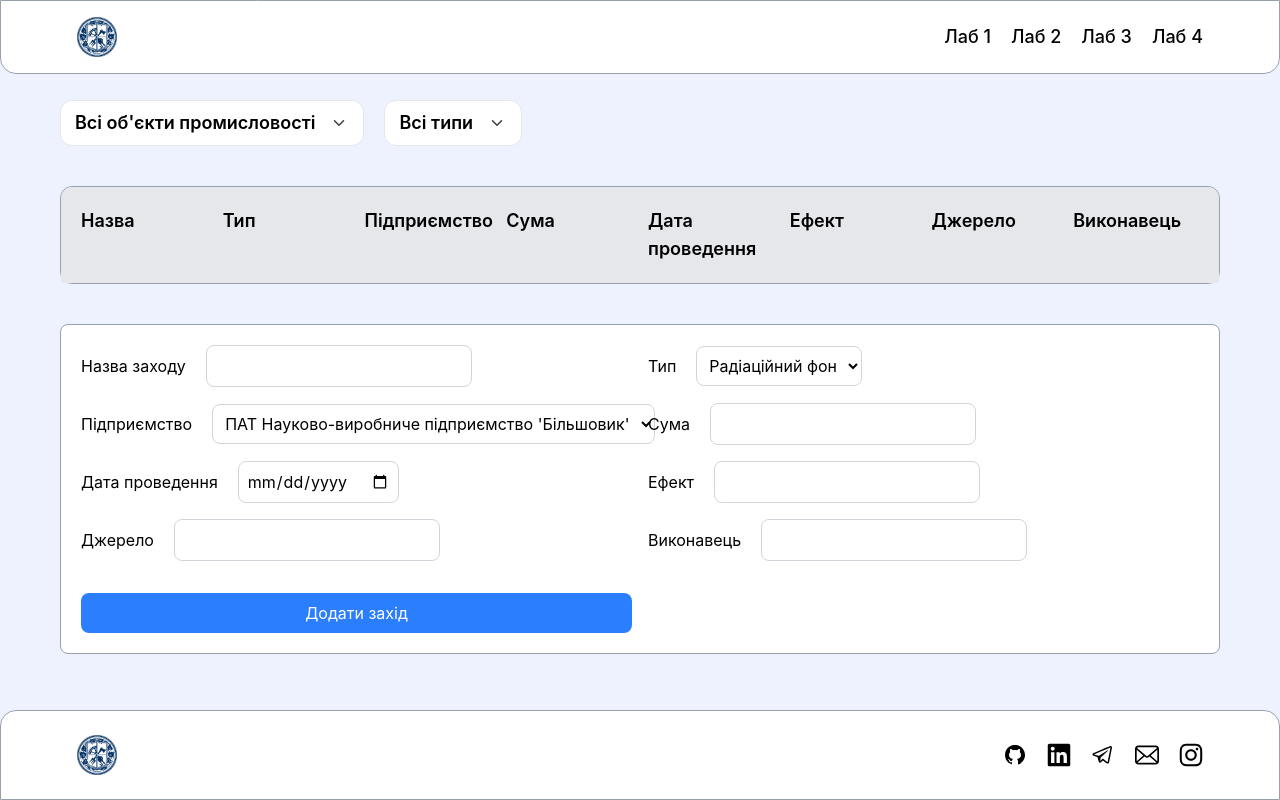
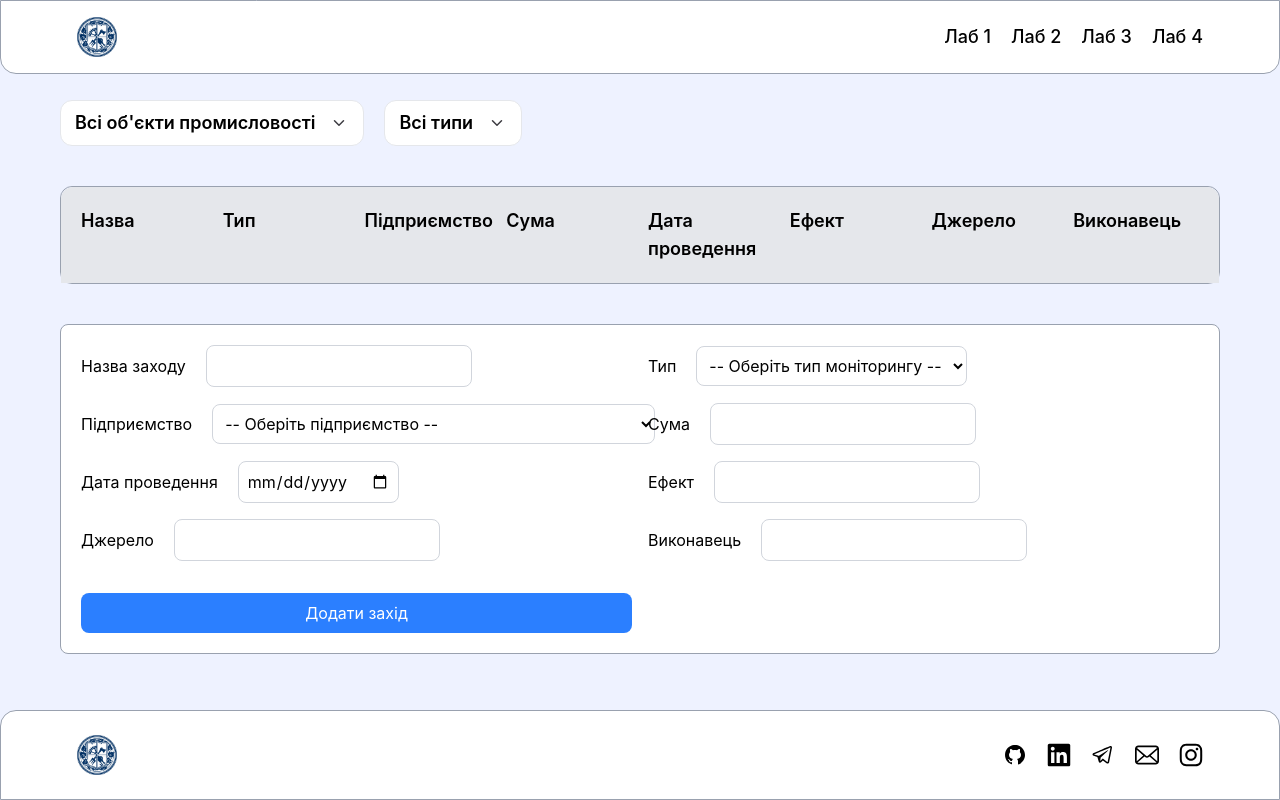
Before and after one commit to ydem1/computer-monitoring, a React (Vite) app: page /lab-4 in a window 1280 px wide. Built offline with nearby package versions, Linux system fonts and the light colour scheme.

Commit message:
fix bugs

```diff
--- a/src/page-components/lab-4/Table.tsx
+++ b/src/page-components/lab-4/Table.tsx
@@ -85,7 +85,7 @@ export const Table = () => {
   // Форма для додавання заходу
   const initialValues = {
     name: "",
-    type: MonitoringSubsystem.RADIATION_BACKGROUND,
+    type: "",
     company: "",
     amount: "",
     date: "",
@@ -101,12 +101,15 @@ export const Table = () => {
     effect: Yup.string().required("Це поле обов'язкове"),
     source: Yup.string().required("Це поле обов'язкове"),
     executor: Yup.string().required("Це поле обов'язкове"),
+    type: Yup.string().required("Це поле обов'язкове"),
+    company: Yup.string().required("Це поле обов'язкове"),
   });
 
   const onSubmit = (values: typeof initialValues, { resetForm }) => {
     const companyData = INDUSTRIAL_FACILITIES_LAB_3.find(
       (c) => c.slug === values.company
     );
+
     const newMeasure = {
       ...values,
       company: companyData?.name || "",
@@ -194,6 +197,9 @@ export const Table = () => {
               name="type"
               className="rounded-lg border border-gray-300 p-2"
             >
+              <option value="" disabled hidden>
+                -- Оберіть тип моніторингу --
+              </option>
               <option value={MonitoringSubsystem.RADIATION_BACKGROUND}>
                 Радіаційний фон
               </option>
@@ -216,6 +222,9 @@ export const Table = () => {
               name="company"
               className="rounded-lg border border-gray-300 p-2"
             >
+              <option value="" disabled hidden>
+                -- Оберіть підприємство --
+              </option>
               {INDUSTRIAL_FACILITIES_LAB_3.map(({ id, slug, name }) => (
                 <option key={id} value={slug}>
                   {name}
```
